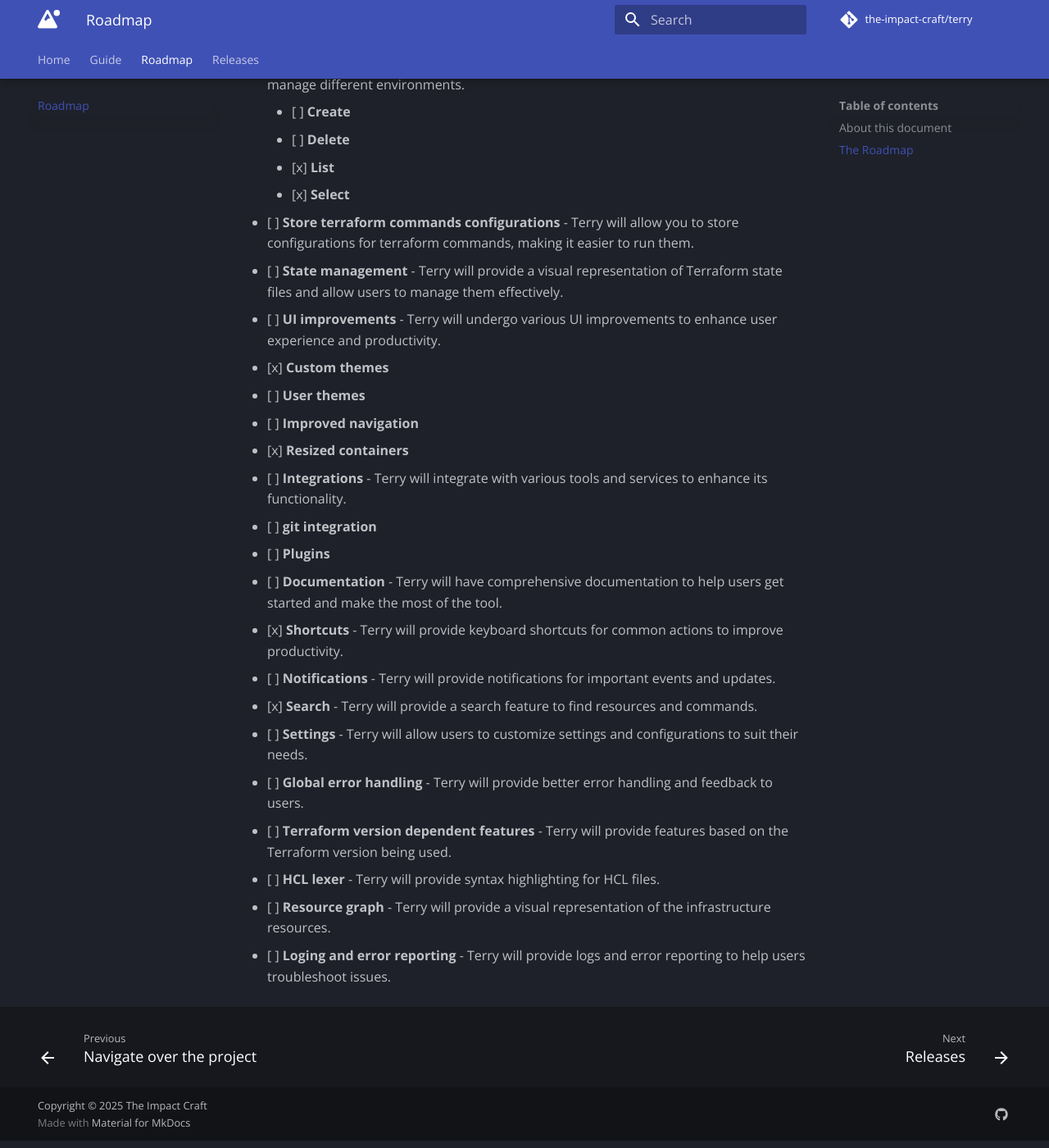
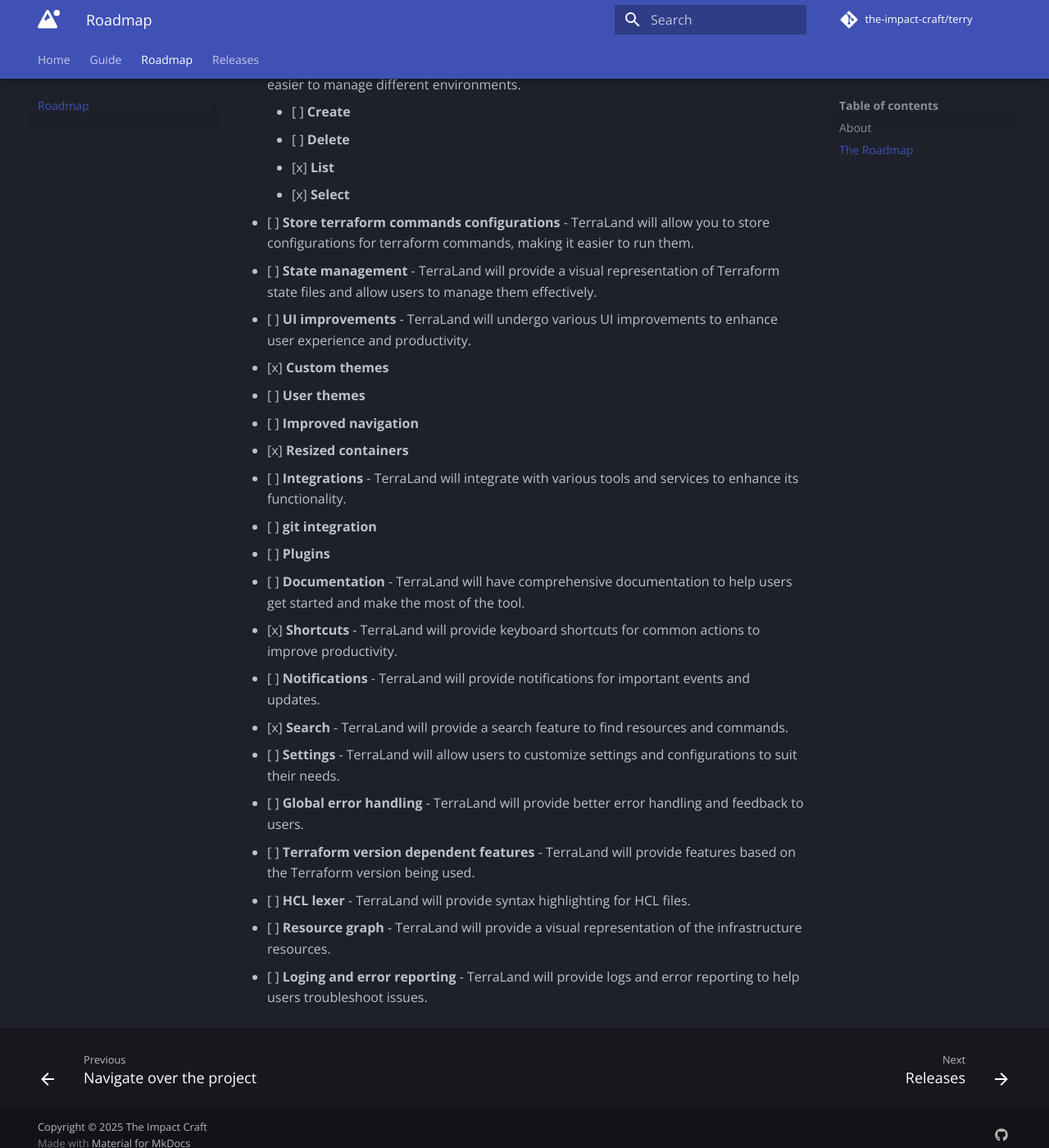
Before and after one commit to the-impact-craft/terraland, an MkDocs documentation site: the page built from docs/roadmap.md, in a window 1280 px wide and 1400 px high, scrolled down 1365 px. Shown: the whole window at 82% size. Built offline with MkDocs 1.6.1 and Material for MkDocs 9.7.7, drawn with Linux system fonts in a browser that asks for light colours; comment, search, counter and statistics services are not loaded; some of the changed text lies outside the part shown.

Commit message:
Update product name from Terry to TerraLand in documentation

```diff
--- a/docs/roadmap.md
+++ b/docs/roadmap.md
@@ -1,13 +1,13 @@
-## About this document
+## About
 
-TerraLand is evolving to become the better Terraform UI experience, simplifying infrastructure management while enhancing productivity. Our roadmap outlines the upcoming features, improvements, and integrations we plan to bring to Terry.
+TerraLand is evolving to become the better Terraform UI experience, simplifying infrastructure management while enhancing productivity. Our roadmap outlines the upcoming features, improvements, and integrations we plan to bring to TerraLand.
 
 We prioritize user feedback and real-world use cases to shape our development process. If you have suggestions or feature requests, feel free to contribute or open a discussion!
 
 ## The Roadmap
 
-- [ ] **Initial release** - Terry is now available for download and use.
-- [ ] **Terraform CLI integration** - Terry will integrate with the Terraform CLI to provide a seamless experience for managing infrastructure. Whatever you do in the CLI, you can do in Terry.
+- [ ] **Initial release** - TerraLand is now available for download and use.
+- [ ] **Terraform CLI integration** - TerraLand will integrate with the Terraform CLI to provide a seamless experience for managing infrastructure. Whatever you do in the CLI, you can do in TerraLand.
     - [x] **init**
     - [x] **validate**
     - [x] **format**
@@ -31,29 +31,29 @@
     - [ ] **workspace**
     - [ ] **state**
 
-- [x] **Commands history** - Terry will keep track of all the commands you run, provide a history of your actions and allow you to re-run them.
-- [ ] **Workspaces** - Terry will allow you to manage multiple workspaces, making it easier to manage different environments.
+- [x] **Commands history** - TerraLand will keep track of all the commands you run, provide a history of your actions and allow you to re-run them.
+- [ ] **Workspaces** - TerraLand will allow you to manage multiple workspaces, making it easier to manage different environments.
     - [ ] **Create**
     - [ ] **Delete**
     - [x] **List**
     - [x] **Select**
-- [ ] **Store terraform commands configurations** - Terry will allow you to store configurations for terraform commands, making it easier to run them.
-- [ ] **State management** - Terry will provide a visual representation of Terraform state files and allow users to manage them effectively.
-- [ ] **UI improvements** - Terry will undergo various UI improvements to enhance user experience and productivity.
+- [ ] **Store terraform commands configurations** - TerraLand will allow you to store configurations for terraform commands, making it easier to run them.
+- [ ] **State management** - TerraLand will provide a visual representation of Terraform state files and allow users to manage them effectively.
+- [ ] **UI improvements** - TerraLand will undergo various UI improvements to enhance user experience and productivity.
   - [x] **Custom themes**
   - [ ] **User themes**
   - [ ] **Improved navigation**
   - [x] **Resized containers**
-- [ ] **Integrations** - Terry will integrate with various tools and services to enhance its functionality.
+- [ ] **Integrations** - TerraLand will integrate with various tools and services to enhance its functionality.
   - [ ] **git integration**
   - [ ] **Plugins**
-- [ ] **Documentation** - Terry will have comprehensive documentation to help users get started and make the most of the tool.
-- [x] **Shortcuts** - Terry will provide keyboard shortcuts for common actions to improve productivity.
-- [ ] **Notifications** - Terry will provide notifications for important events and updates.
-- [x] **Search** - Terry will provide a search feature to find resources and commands.
-- [ ] **Settings** - Terry will allow users to customize settings and configurations to suit their needs.
-- [ ] **Global error handling** - Terry will provide better error handling and feedback to users.
-- [ ] **Terraform version dependent features** - Terry will provide features based on the Terraform version being used.
-- [ ] **HCL lexer** - Terry will provide syntax highlighting for HCL files.
-- [ ] **Resource graph** - Terry will provide a visual representation of the infrastructure resources.
-- [ ] **Loging and error reporting** - Terry will provide logs and error reporting to help users troubleshoot issues.
+- [ ] **Documentation** - TerraLand will have comprehensive documentation to help users get started and make the most of the tool.
+- [x] **Shortcuts** - TerraLand will provide keyboard shortcuts for common actions to improve productivity.
+- [ ] **Notifications** - TerraLand will provide notifications for important events and updates.
+- [x] **Search** - TerraLand will provide a search feature to find resources and commands.
+- [ ] **Settings** - TerraLand will allow users to customize settings and configurations to suit their needs.
+- [ ] **Global error handling** - TerraLand will provide better error handling and feedback to users.
+- [ ] **Terraform version dependent features** - TerraLand will provide features based on the Terraform version being used.
+- [ ] **HCL lexer** - TerraLand will provide syntax highlighting for HCL files.
+- [ ] **Resource graph** - TerraLand will provide a visual representation of the infrastructure resources.
+- [ ] **Loging and error reporting** - TerraLand will provide logs and error reporting to help users troubleshoot issues.
```
Also changed, not shown: docs/guides/project_navigation.md (+4 -4 lines), docs/guides/switch_workspace.md (+3 -3 lines).
